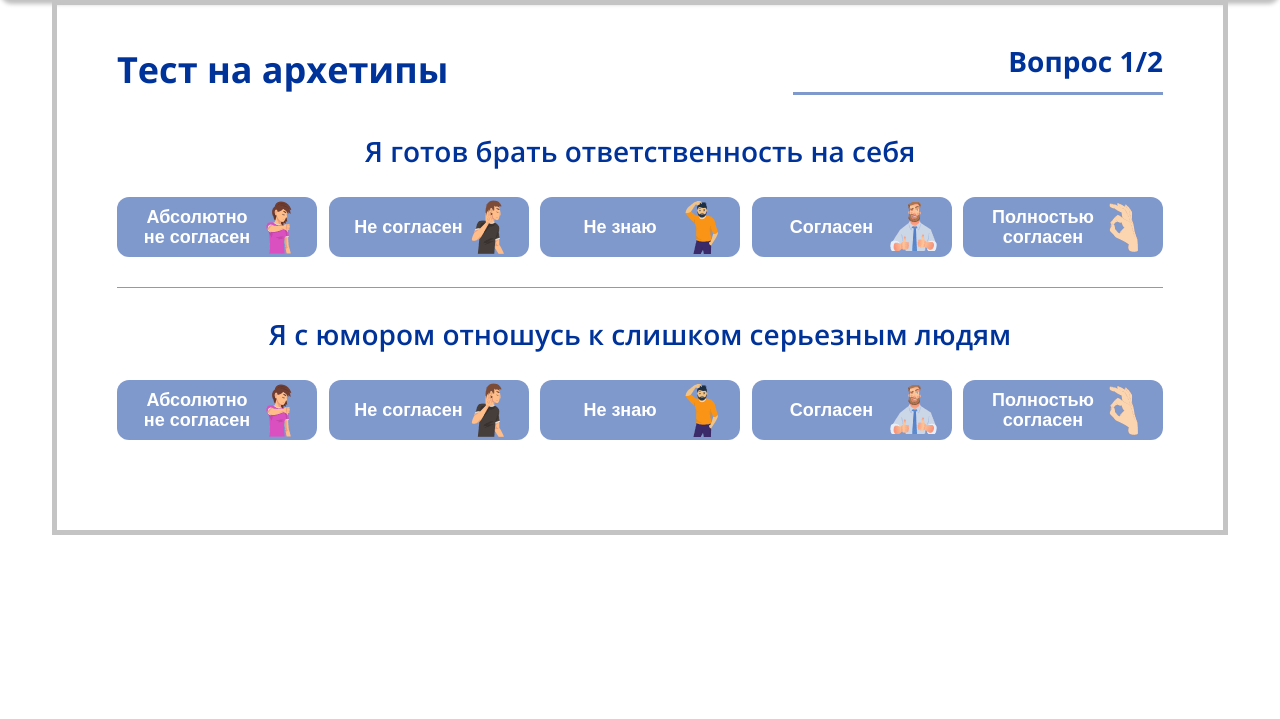
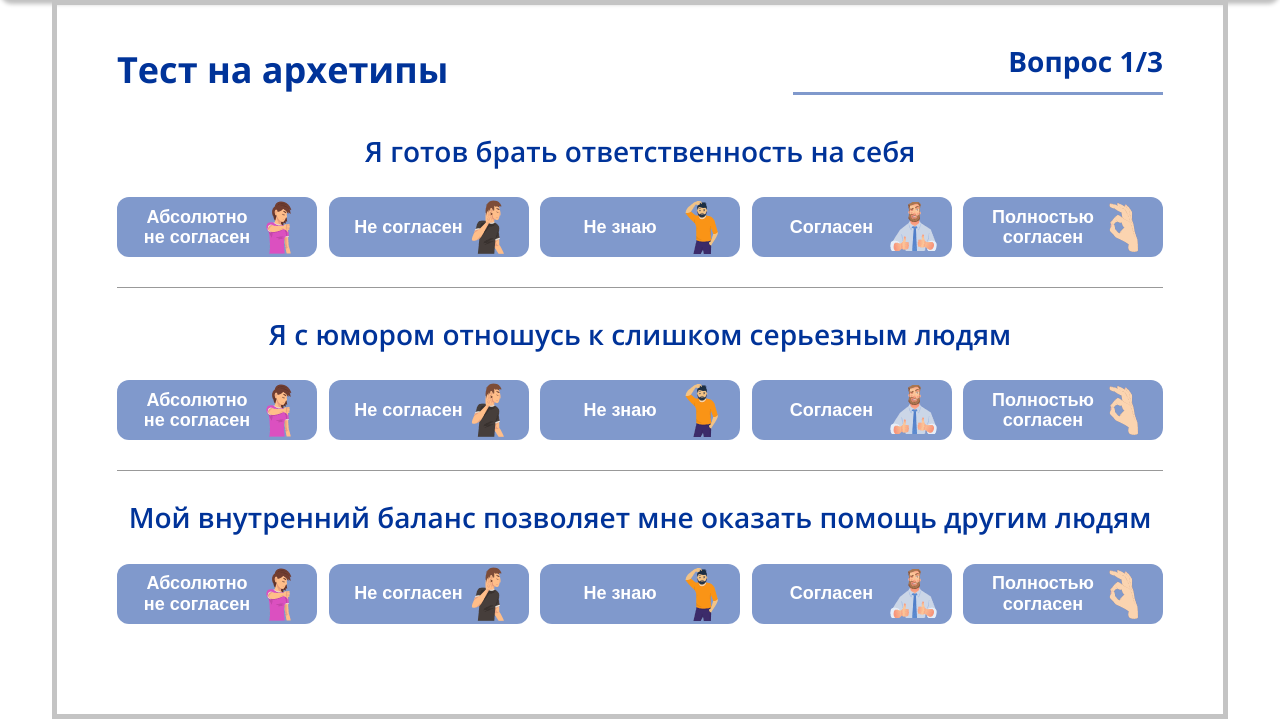
Before and after one commit to acr0matic/compass-survey, a PHP site: page / in a window 1280 px wide. Shown: the part 107-826 px from the top of the page. Before the commit the page ends 642 px from the top, so only its background shows below. Run offline with PHP 8.4, Linux system fonts and the light colour scheme; style sheets or scripts are compiled from the project's sources; some web fonts are replaced.

Commit message:
feat: расширенный функционал скрипта

```diff
--- a/src/index.html
+++ b/src/index.html
@@ -104,7 +104,7 @@
             <div class="swiper-wrapper">
               <div class="swiper-slide">
                 <div class="survey__page">
-                  <div class="survey__group">
+                  <div class="survey__group" data-parameter="Правитель">
                     <h2 class="survey__question">Я готов брать ответственность на себя</h2>
                     <div class="survey__wrapper">
                       <div class="survey__item survey-item">
@@ -141,8 +141,45 @@
                   </div>
                   <!-- /.survey__group -->
 
-                  <div class="survey__group">
+                  <div class="survey__group" data-parameter="Шут">
                     <h2 class="survey__question">Я с юмором отношусь к слишком серьезным людям</h2>
+                    <div class="survey__wrapper">
+                      <div class="survey__item survey-item">
+                        <span class="survey-item__text">Абсолютно <br> не согласен</span>
+                        <img src="img/icons/rate/1.png" alt="" class="survey-item__icon">
+                      </div>
+                      <!-- /.survey__item survey-item -->
+
+                      <div class="survey__item survey-item">
+                        <span class="survey-item__text">Не согласен</span>
+                        <img src="img/icons/rate/2.png" alt="" class="survey-item__icon">
+                      </div>
+                      <!-- /.survey__item survey-item -->
+
+                      <div class="survey__item survey-item">
+                        <span class="survey-item__text">Не знаю</span>
+                        <img src="img/icons/rate/3.png" alt="" class="survey-item__icon">
+                      </div>
+                      <!-- /.survey__item survey-item -->
+
+                      <div class="survey__item survey-item">
+                        <span class="survey-item__text">Согласен</span>
+                        <img src="img/icons/rate/4.png" alt="" class="survey-item__icon">
+                      </div>
+                      <!-- /.survey__item survey-item -->
+
+                      <div class="survey__item survey-item">
+                        <span class="survey-item__text">Полностью <br> согласен</span>
+                        <img src="img/icons/rate/5.png" alt="" class="survey-item__icon">
+                      </div>
+                      <!-- /.survey__item survey-item -->
+                    </div>
+                    <!-- /.survey__wrapper -->
+                  </div>
+                  <!-- /.survey__group -->
+
+                  <div class="survey__group" data-parameter="Маг">
+                    <h2 class="survey__question">Мой внутренний баланс позволяет мне оказать помощь другим людям</h2>
                     <div class="survey__wrapper">
                       <div class="survey__item survey-item">
                         <span class="survey-item__text">Абсолютно <br> не согласен</span>
--- a/src/scripts/survey.js
+++ b/src/scripts/survey.js
@@ -1,10 +1,10 @@
 const survey = document.getElementById('survey');
 const surveyResult = {
   'completed': 0,
+  'parameters': {},
 }
 
 const percentage = (partialValue, totalValue) => (100 * partialValue) / totalValue;
-
 
 if (survey) {
   const progressBar = survey.querySelector('.survey-progress');
@@ -15,35 +15,61 @@ if (survey) {
   const items = _.invokeMap(groups, 'querySelectorAll', '.survey-item');
 
   // Проходимся по группам кнопок
-  _.forEach(items, (item) => {
+  _.forEach(items, (item, groupIndex) => {
+    const currentGroup = groups[groupIndex];
+    const currentParameter = currentGroup.dataset.parameter;
     let isSelected = false;
 
-    // Проходимся по элементам каждоый группы кнопок
-    _.forEach(item, (button) => {
+    // Проходимся по элементам каждой группы кнопок
+    _.forEach(item, (button, buttonIndex) => {
       button.addEventListener('click', (event) => {
         button.classList.add('survey-item--selected');
         if (!isSelected) {
           surveyResult.completed++;
           UpdateProgress();
+
+          isSelected = true;
         }
 
-        isSelected = true;
+        SetParameter(currentGroup, buttonIndex);
+        UpdateParameter(groups, currentParameter);
 
         // Убираем класс "выбран" у других кнопок
         _.forEach(item, (other) => {
-          if (other !== event.currentTarget) {
+          if (other !== event.currentTarget)
             other.classList.remove('survey-item--selected');
-          }
         });
       })
     });
   });
 
+  // Обновление шкалы отвеченных вопросов
   const UpdateProgress = () => {
     if (surveyResult.completed + 1 <= groups.length)
       progressTitle.innerHTML = `${surveyResult.completed + 1}/${groups.length}`;
 
     progressFill.style.width = `${percentage(surveyResult.completed, groups.length)}%`;
+
+    // TODO Сделать обновление кнопки отправки результатов
+  }
+
+  // Установка дата-атрибута для групп вопросов
+  const SetParameter = (group, value) => {
+    let points = (value + 1) * 3;
+    group.dataset.value = points;
+  };
+
+  // Обновление значений параметров глобальном объекте
+  const UpdateParameter = (groups, param) => {
+    let points = 0;
+
+    _.forEach(groups, group => {
+      const value = group.dataset.value;
+      if (value && group.dataset.parameter === param) points += parseInt(value);
+    });
+
+    if (!(param in surveyResult.parameters)) surveyResult.parameters[param] = 0;
+    surveyResult.parameters[param] = points;
   }
 
   UpdateProgress();
--- a/src/scss/layout/pages/main/survey/_progress.scss
+++ b/src/scss/layout/pages/main/survey/_progress.scss
@@ -33,6 +33,8 @@
     width: 0%;
     height: 3px;
     background-color: #003399;
+
+    transition: 0.5s ease;
   }
 
   &__track {
```
